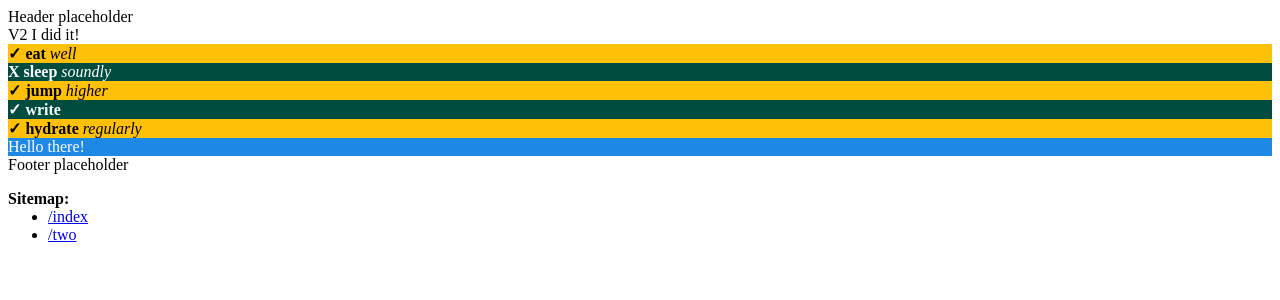
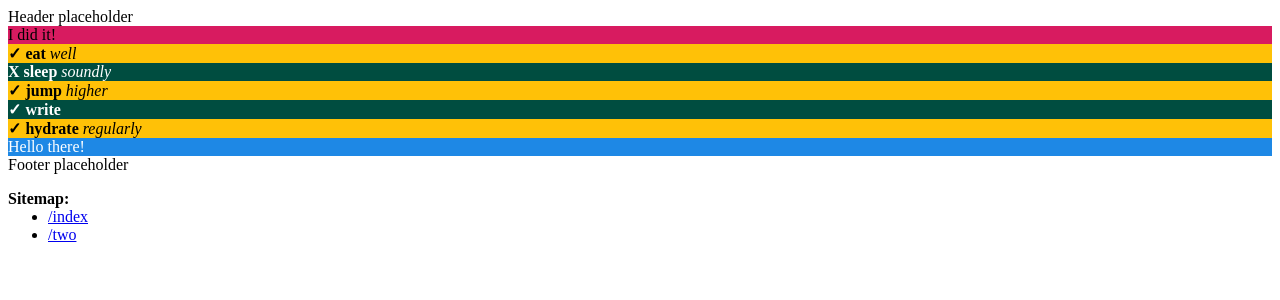
Before and after one commit to stackbit-projects/majestic-artichoke-a867b, a Jekyll site: the page built from pages/advanced/index.md, in a window 1280 px wide. Shown: the top 300 px of the page. Built offline with Jekyll 4.4.1, drawn with Linux system fonts in a browser that asks for light colours.

Commit message:
section_pink.html: changed

```diff
--- a/_includes/section_pink.html
+++ b/_includes/section_pink.html
@@ -1,7 +1,7 @@
 {% comment %}Short-circuit if data passed to this partial as "section" isn't actually pink-section-like{% endcomment %}
 {% assign pink_section = include.section %}
 {% if pink_section and pink_section.say %}
-V2
+<div class="pink-div" data-sb-field-path=".say">
   {{ pink_section.say }}
 </div>
 {% endif %}
```
